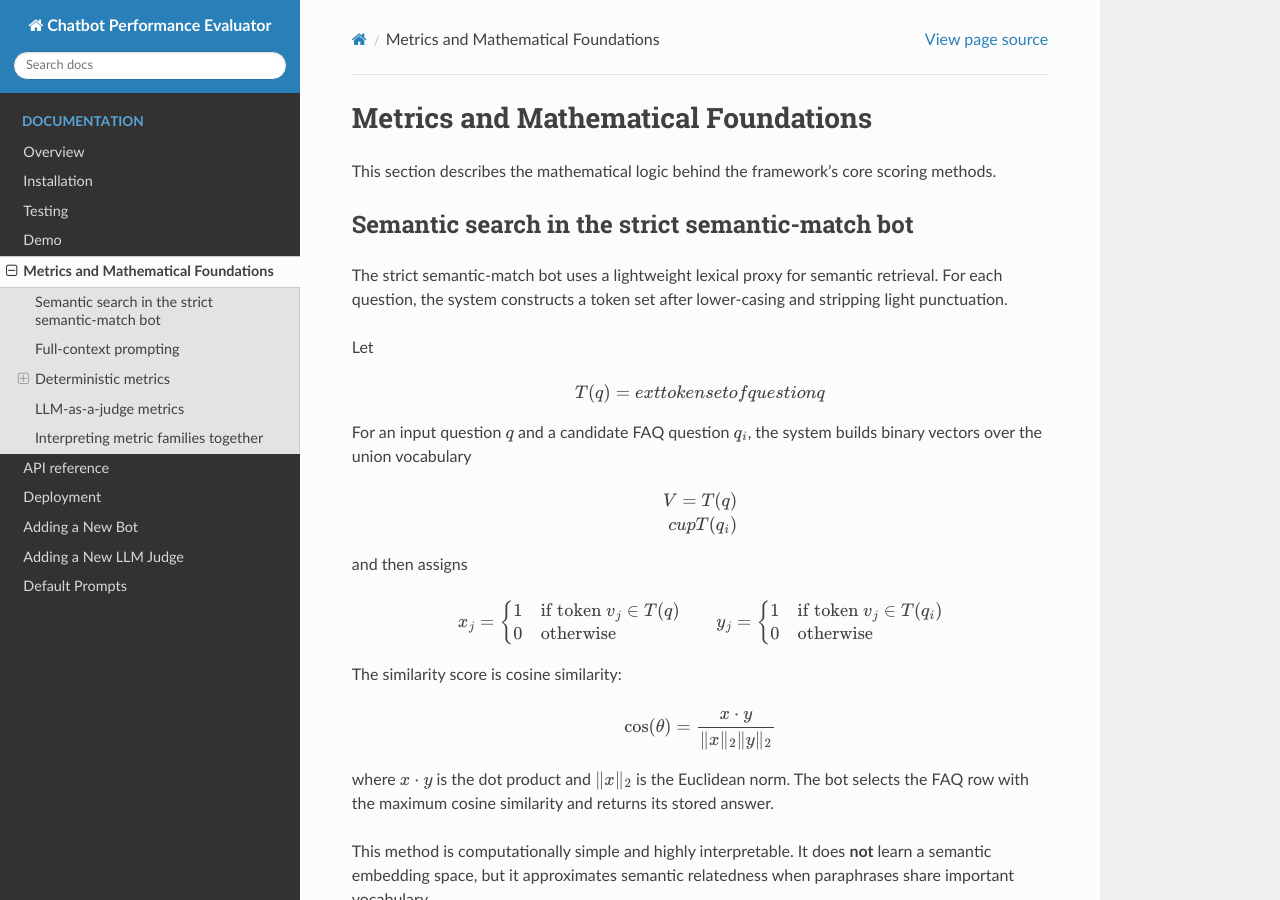
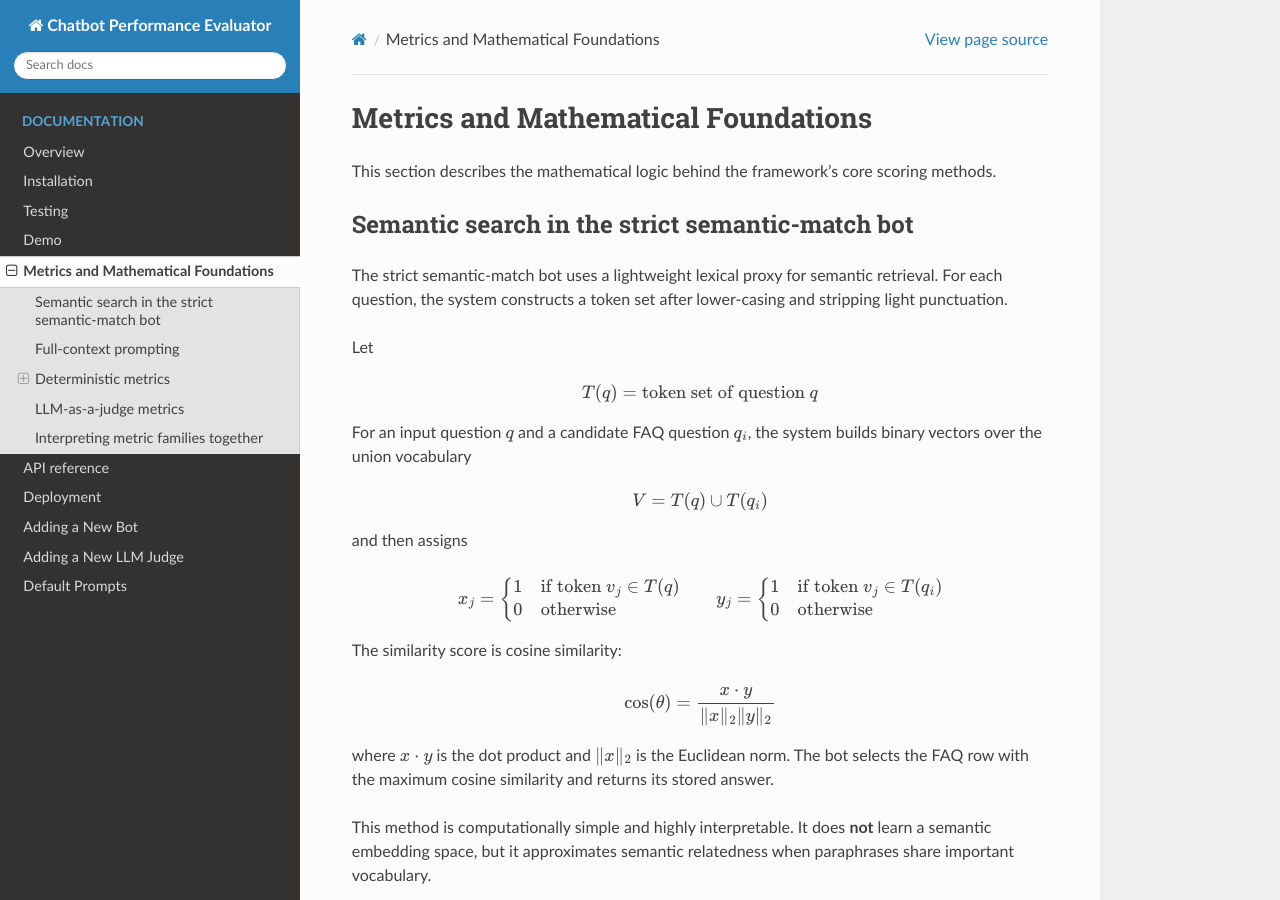
Before and after one commit to andalenavals/chatbot_performance_evaluator, a Sphinx documentation site: the page built from docs/metrics.rst, in a window 1280 px wide and 900 px high. Built offline with Sphinx 7.4.7 and the Read the Docs theme 3.1.0, drawn with Linux system fonts in a browser that asks for light colours; pages that are not in the unit, such as notebooks, are missing from menus.

```diff
--- a/docs/metrics.rst
+++ b/docs/metrics.rst
@@ -12,13 +12,13 @@ Let
 
 .. math::
 
-   T(q) = 	ext{token set of question } q
+   T(q) = 	\text{token set of question } q
 
 For an input question :math:`q` and a candidate FAQ question :math:`q_i`, the system builds binary vectors over the union vocabulary
 
 .. math::
 
-   V = T(q) \\cup T(q_i)
+   V = T(q) \cup T(q_i)
 
 and then assigns
 
```
Also changed, not shown: README.md (+2 -1 lines), 2 other files.
